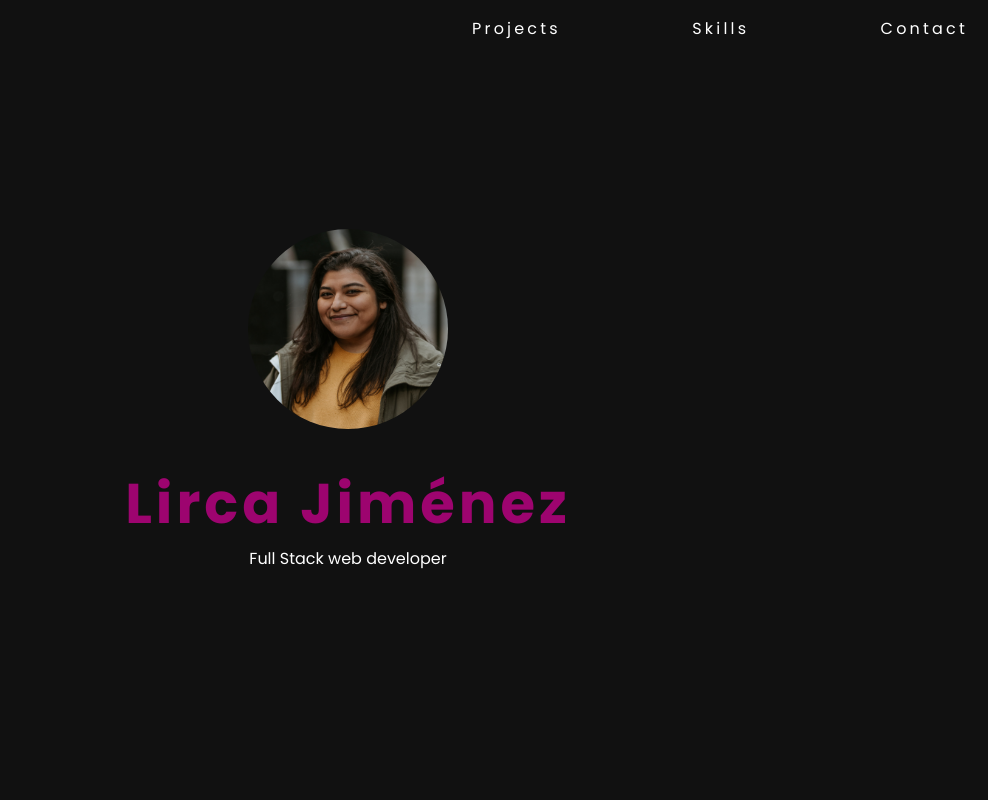
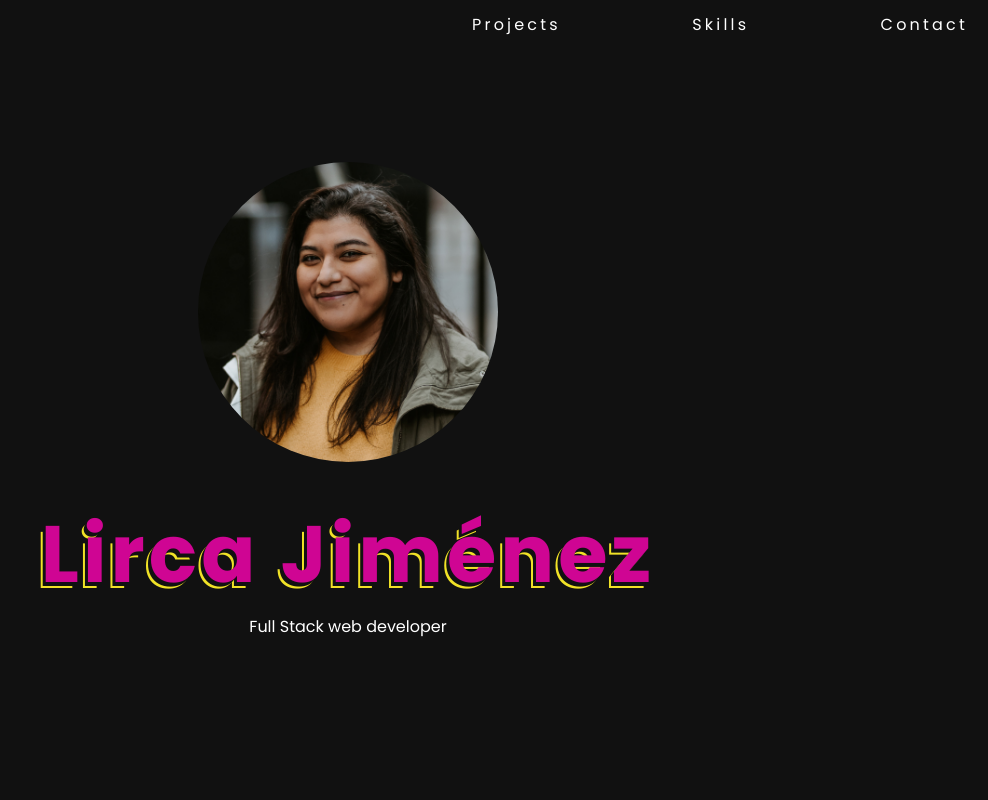
Before and after one commit to lircajimenez/portfolio, a React (Create React App) app: page / in a window 1280 px wide. Shown: the top 800 px of the page, without its empty margins (292-1280 px from the left). Built offline with nearby package versions, Linux system fonts and the light colour scheme.

Commit message:
Hero: pic updated & set colors for h1

```diff
--- a/src/components/layout/Header.js
+++ b/src/components/layout/Header.js
@@ -36,10 +36,10 @@ const Header = ({ toggle }) => {
 
 const Wrapper = styled.header`
   width: 100%;
-  height: 7vh;
+  height: 6vh;
   /* height: 80px; */
   padding: 10px 20px;
-  background: transparent;
+  background: #111111;
   position: fixed;
   display: flex;
   z-index: 20;
--- a/src/components/sections/Hero.js
+++ b/src/components/sections/Hero.js
@@ -1,12 +1,12 @@
 import React from "react";
 import styled from "styled-components";
-import avatar from "../../assets/pics/avatar.png";
+import avatar from "../../assets/pics/634A1382_crop.jpg";
 
 const Hero = () => {
   return (
     <Wrapper>
       <Container>
-        <img src={avatar} alt="Lirca Jiménez picture" />
+        <img src={avatar} alt="Lirca Jiménez" />
         <h1>Lirca Jiménez</h1>
         <p>Full Stack web developer</p>
       </Container>
@@ -27,16 +27,17 @@ const Container = styled.div`
   align-items: center;
   flex-direction: column;
   img {
-    width: 200px;
-    height: 200px;
+    width: 300px;
+    height: 300px;
     border-radius: 50%;
     margin-bottom: 2em;
   }
   h1 {
-    font-size: 3.5rem;
-    font-weight: 700;
+    font-size: 5rem;
+    font-weight: 650;
     letter-spacing: 0.25rem;
-    color: #9d046f;
+    color: #cf0593;
+    text-shadow: -3px 4px #111111, -5px 5.5px #f0e227;
   }
 `;
 
```
Also changed, not shown: src/assets/pics/634A1382_crop.jpg (added).
